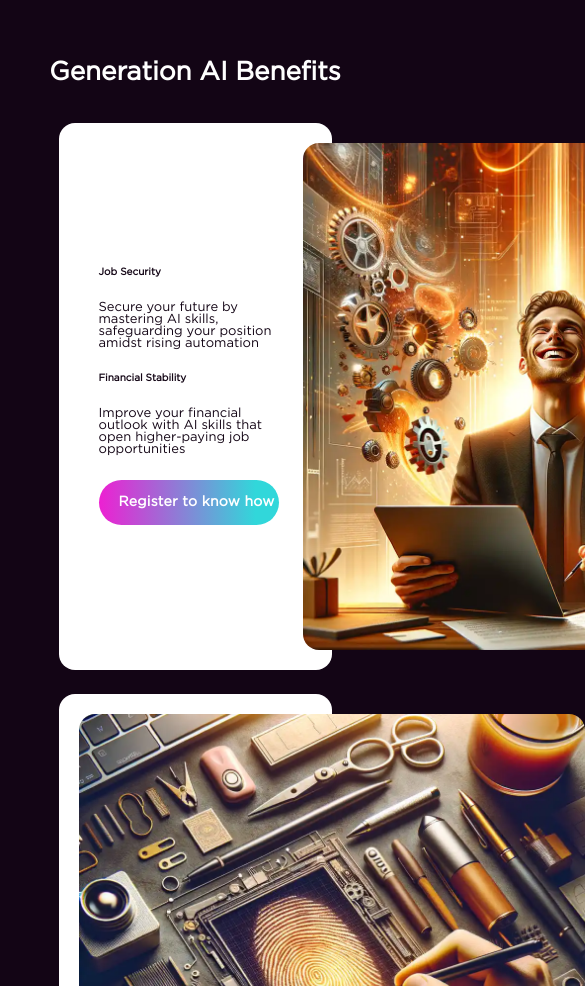
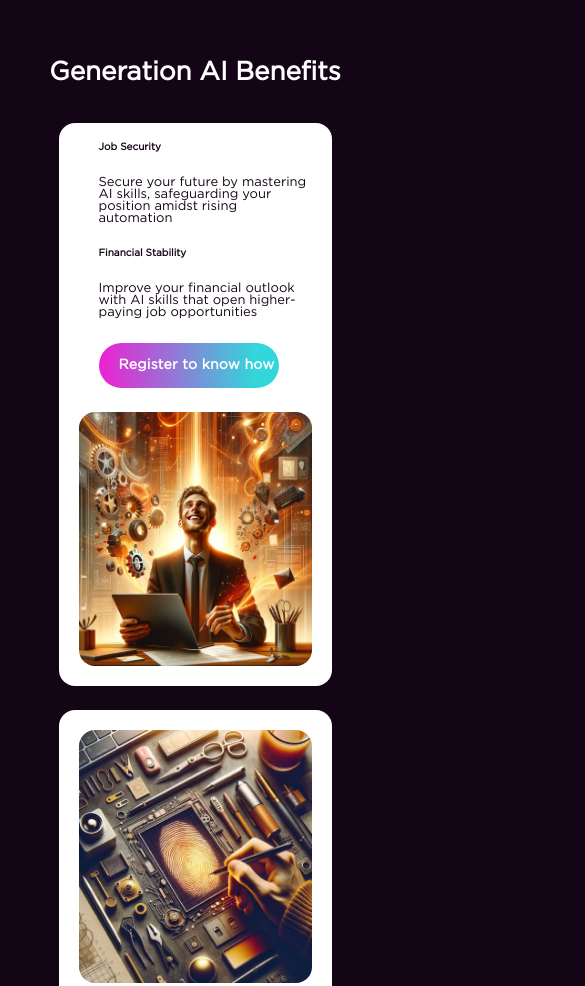
Before and after one commit to golden-gates-sf/generation-ai, a website built with Parcel: page src/index.html in a window 390 px wide. Shown: the part 2020-3006 px from the top of the page, 585 px wide, since content can reach past the window. Built offline with nearby package versions, Linux system fonts and the light colour scheme; files whose address does not match are found by name.

Commit message:
feat: change mobile resolution for long benefits section

```diff
--- a/src/style/style.scss
+++ b/src/style/style.scss
@@ -771,9 +771,17 @@ section {
       color: #130515;
       max-width: 70vw;
 
+      @include for-phone-only {
+        flex-direction: column;
+      }
+
       img {
         height: 60vh;
         border-radius: 16px;
+
+        @include for-phone-only {
+          height: 30vh;
+        }
       }
 
       .benefit-card__text-box {
```
Also changed, not shown: src/js/index.js (+0 -9 lines), dist/index.html, 6 other files.
